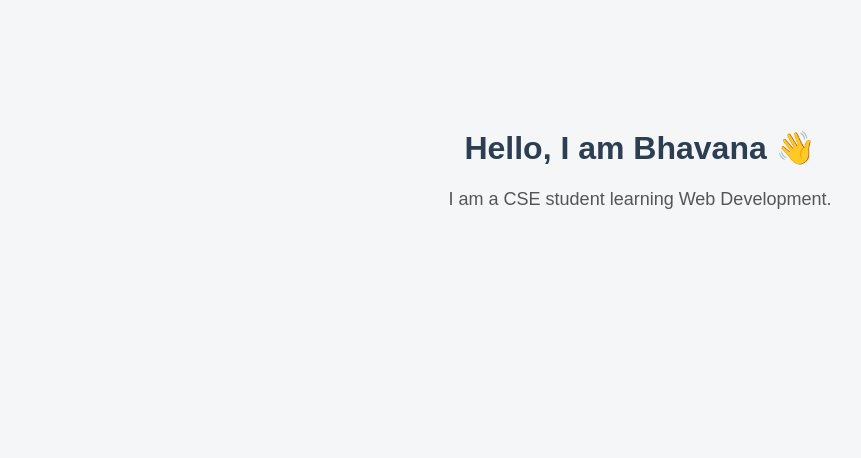
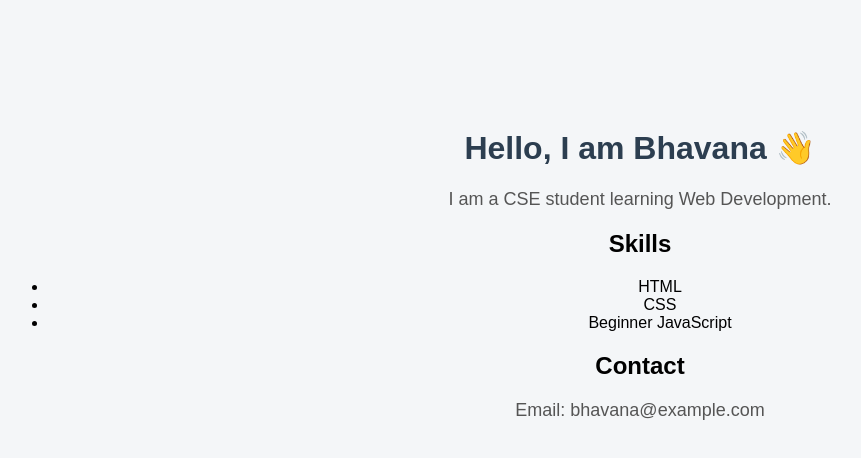
Before and after one commit to BhavanaBora-Web/my-first-web-project, a plain HTML site: page index.html in a window 1280 px wide. Shown: the whole page, without its empty margins (0-861 px from the left). Drawn offline with Linux system fonts and the light colour scheme.

Commit message:
Update index.html

```diff
--- a/index.html
+++ b/index.html
@@ -18,8 +18,18 @@
     }
   </style>
 </head>
-<body>
+  <body>
   <h1>Hello, I am Bhavana 👋</h1>
   <p>I am a CSE student learning Web Development.</p>
+
+  <h2>Skills</h2>
+  <ul>
+    <li>HTML</li>
+    <li>CSS</li>
+    <li>Beginner JavaScript</li>
+  </ul>
+
+  <h2>Contact</h2>
+  <p>Email: bhavana@example.com</p>
 </body>
 </html>
```
